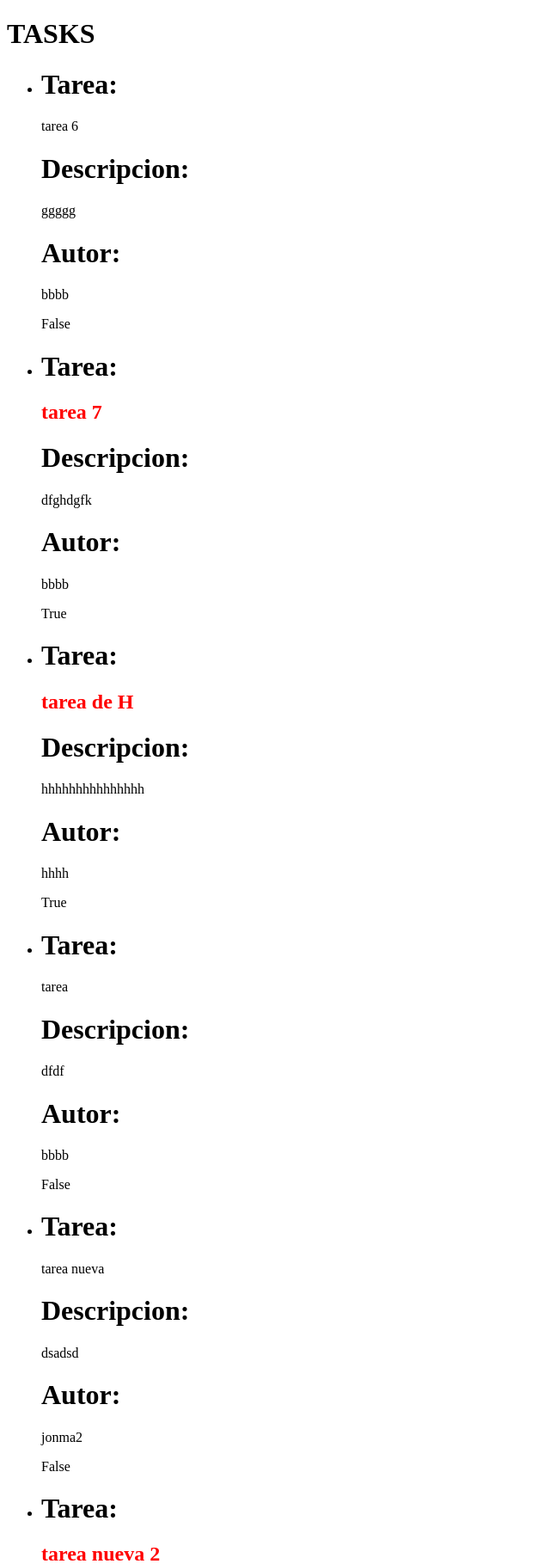
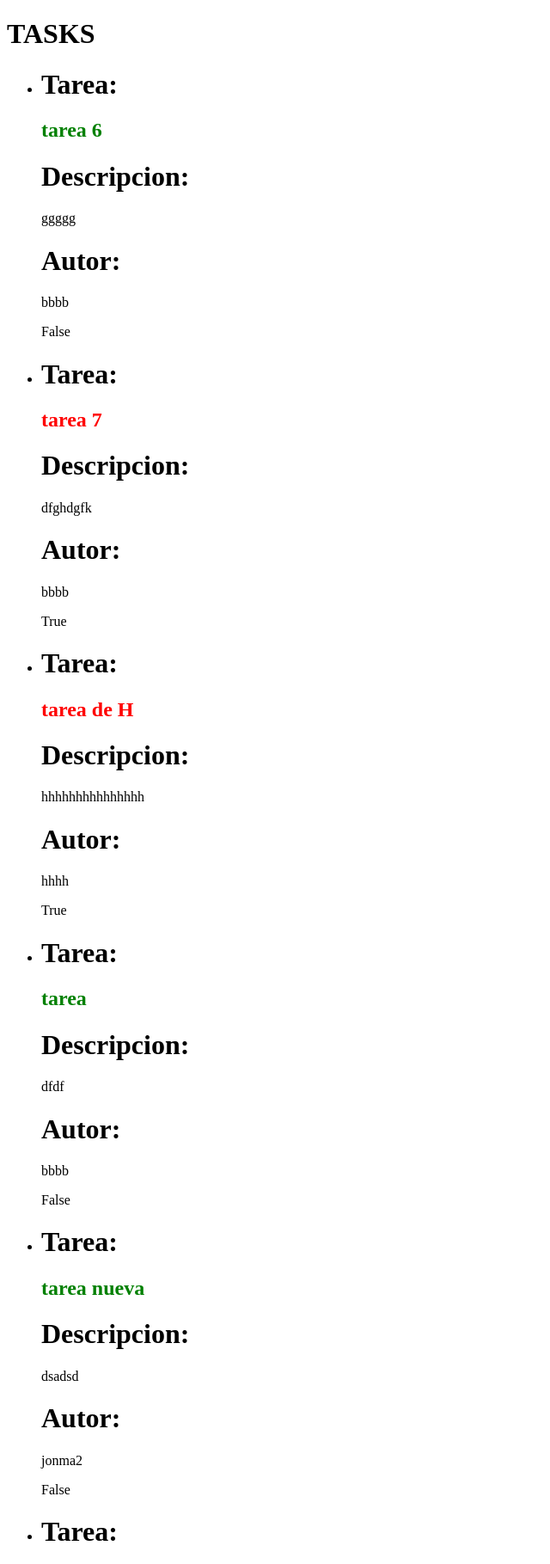
Before and after one commit to jonma0107/django-auth-2, a Django app: template crud/templates/tasks.html in a window 1280 px wide. Shown: the part 70-1889 px from the top of the page at 86% size, without its empty margins (0-640 px from the left). Run offline with Django 4.2, Linux system fonts and the light colour scheme; the template is opened without the code that fills it: values that come from a table or form of the project are taken from there, others are empty; data comes from the database, SQL or seed files in the repository; both versions use the stored data as it was after the commit.

Commit message:
CRUD = CR

```diff
--- a/crud/templates/tasks.html
+++ b/crud/templates/tasks.html
@@ -12,7 +12,7 @@
     {% if objeto.importante %}
       <h2 style="color: red;"><b>{{objeto.titulo}}</b></h2>
     {% else %}
-      {{objeto.titulo}}
+      <h2 style="color: green;"><b>{{objeto.titulo}}</b></h2>
     {% endif %}
     <h1>Descripcion: </h1>
     <p>{{objeto.descripcion}}</p>
```
Also changed, not shown: db.sqlite3, 1 other file.
